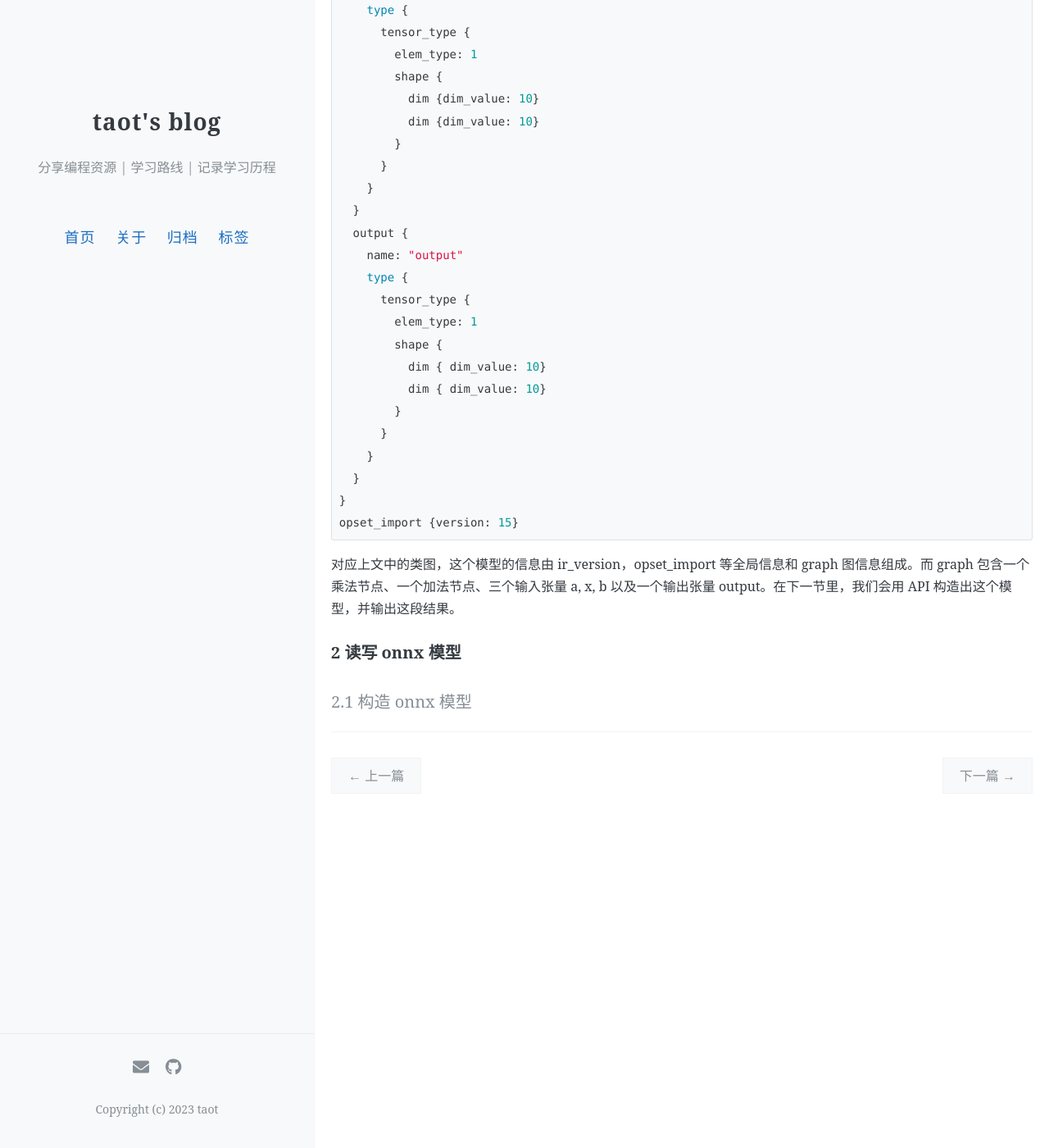
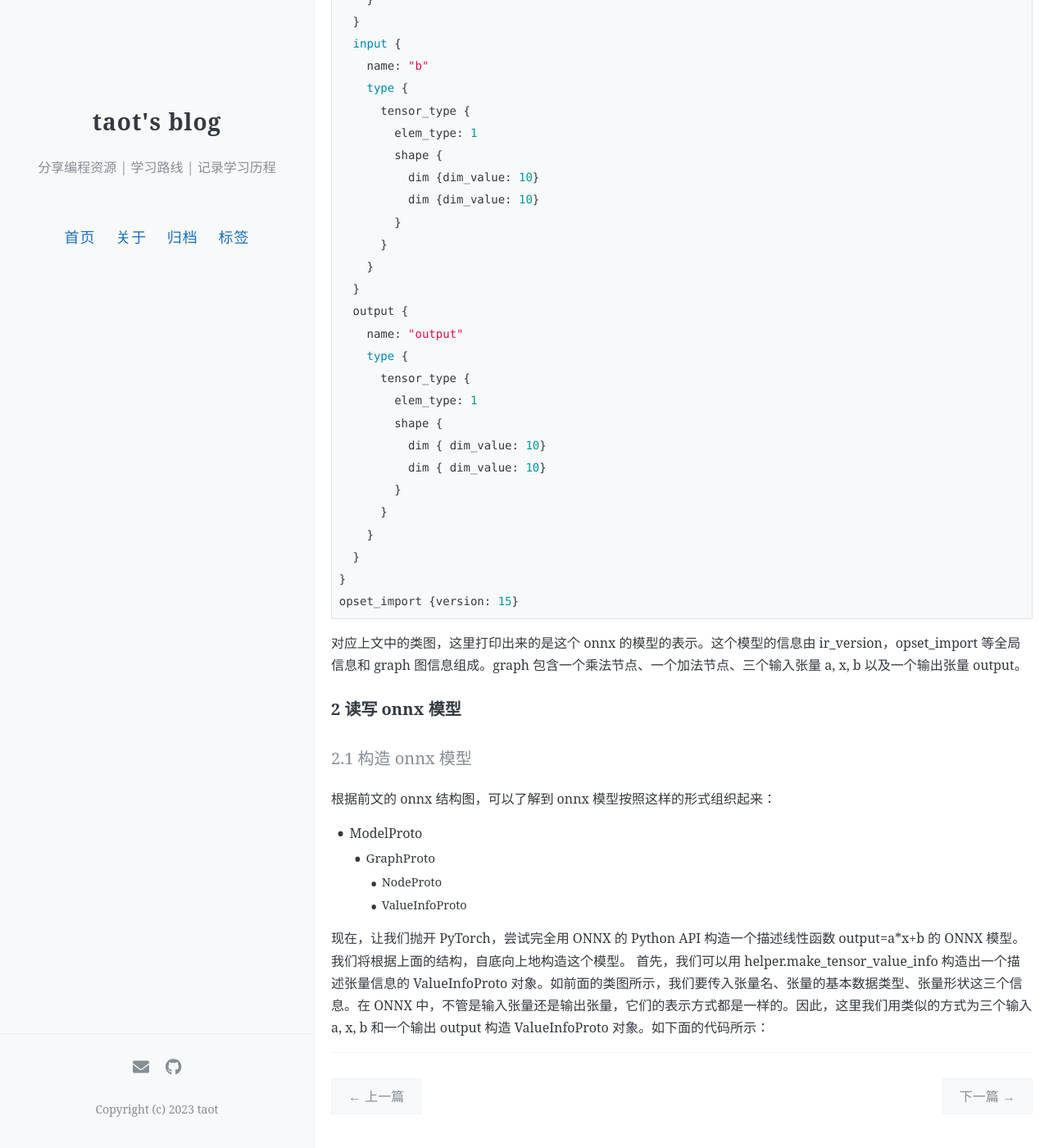
Before and after one commit to Taot-chen/Taot-chen.github.io, a Jekyll site: the page built from _posts/2024-01-05-model_deployment_4_modify_tune_onnx.md, in a window 1280 px wide and 1400 px high, scrolled down 2800 px. Shown: the whole window at 82% size. Built offline with Jekyll 4.4.1, drawn with Linux system fonts in a browser that asks for light colours; comment, search, counter and statistics services are not loaded; some of the changed text lies outside the part shown.

Commit message:
update _posts/2024-01-05-model_deployment_4_modify_tune_onnx.md _posts/2024-01-06-deploy_stable_diffussion_linux.md

````diff
--- a/_posts/2024-01-05-model_deployment_4_modify_tune_onnx.md
+++ b/_posts/2024-01-05-model_deployment_4_modify_tune_onnx.md
@@ -108,9 +112,18 @@ graph {
 opset_import {version: 15}
 ```
 
-对应上文中的类图，这个模型的信息由 ir_version，opset_import 等全局信息和 graph 图信息组成。而 graph 包含一个乘法节点、一个加法节点、三个输入张量 a, x, b 以及一个输出张量 output。在下一节里，我们会用 API 构造出这个模型，并输出这段结果。
+对应上文中的类图，这里打印出来的是这个 onnx 的模型的表示。这个模型的信息由 ir_version，opset_import 等全局信息和 graph 图信息组成。graph 包含一个乘法节点、一个加法节点、三个输入张量 a, x, b 以及一个输出张量 output。
 
 
 ### 2 读写 onnx 模型
 
 #### 2.1 构造 onnx 模型
+
+根据前文的 onnx 结构图，可以了解到 onnx 模型按照这样的形式组织起来：
+* ModelProto
+  * GraphProto
+    * NodeProto
+    * ValueInfoProto
+
+现在，让我们抛开 PyTorch，尝试完全用 ONNX 的 Python API 构造一个描述线性函数 output=a*x+b 的 ONNX 模型。我们将根据上面的结构，自底向上地构造这个模型。
+首先，我们可以用 helper.make_tensor_value_info 构造出一个描述张量信息的 ValueInfoProto 对象。如前面的类图所示，我们要传入张量名、张量的基本数据类型、张量形状这三个信息。在 ONNX 中，不管是输入张量还是输出张量，它们的表示方式都是一样的。因此，这里我们用类似的方式为三个输入 a, x, b 和一个输出 output 构造 ValueInfoProto 对象。如下面的代码所示：
````
Also changed, not shown: other parts of _posts/2024-01-05-model_deployment_4_modify_tune_onnx.md (+6 -2 lines), _posts/2024-01-06-deploy_stable_diffussion_linux.md (+1 -1 lines).
